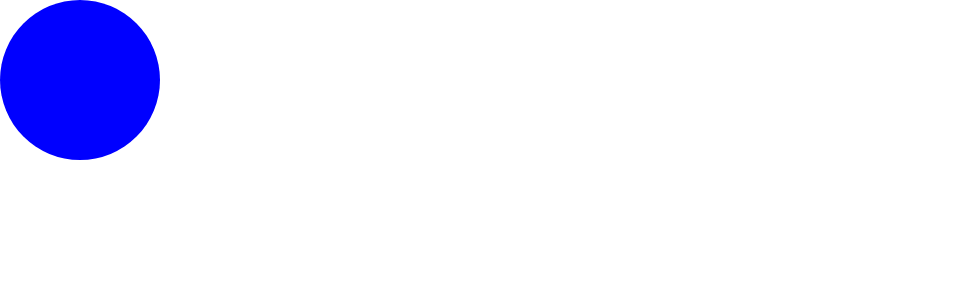
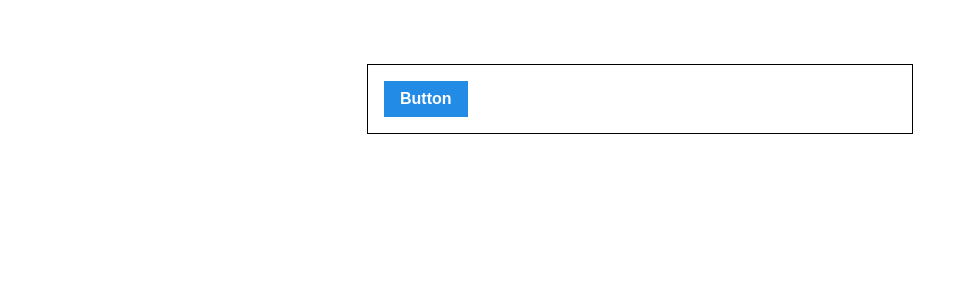
Before and after one commit to bwyoo1229/react-style-practice, a React (Create React App) app: page / in a window 1280 px wide. Shown: the top 300 px of the page, without its empty margins (0-976 px from the left). Built offline with nearby package versions, Linux system fonts and the light colour scheme.

Commit message:
Styled-components 버튼 만들기

```diff
--- a/src/App.js
+++ b/src/App.js
@@ -1,21 +1,21 @@
 import React from 'react';
-import styled, { css } from 'styled-components';
+import Button from './components/SButton';
+import styled from 'styled-components';
 
-const Circle = styled.div`
-  width: 5rem;
-  height: 5rem;
-  background: ${(props) => props.color};
-  border-radius: 50%;
-  ${(props) =>
-    props.huge &&
-    css`
-      width: 10rem;
-      height: 10rem;
-    `}
+const AppBlock = styled.div`
+  width: 512px;
+  margin: 0 auto;
+  margin-top: 4rem;
+  border: 1px solid black;
+  padding: 1rem;
 `;
 
 function App() {
-  return <Circle color="blue" huge />;
+  return (
+    <AppBlock>
+      <Button>Button</Button>
+    </AppBlock>
+  );
 }
 
 export default App;
--- /dev/null
+++ b/src/components/SButton.js
@@ -0,0 +1,42 @@
+import React from 'react';
+import styled from 'styled-components';
+
+// styled-components는 sass 문법을 사용할 수 있다.
+const StyledButton = styled.button`
+  // 공통 스타일
+  display: inline-flex;
+  justify-content: center;
+  align-items: center;
+  outline: none;
+  border: none;
+  border-radius: none;
+  color: white;
+  font-weight: bold;
+  cursor: pointer;
+  padding-left: 1rem;
+  padding-right: 1rem;
+
+  // 크기
+  height: 2.25rem;
+  font-size: 1rem;
+
+  // 색상
+  background: #228be6;
+  &:hover {
+    background: #339af0;
+  }
+  &.active {
+    background: #1c7ed6;
+  }
+
+  // 기타
+  & + & {
+    margin-left: 1rem;
+  }
+`;
+
+function Button({ children, ...rest }) {
+  return <StyledButton {...rest}>{children}</StyledButton>;
+}
+
+export default Button;
```
